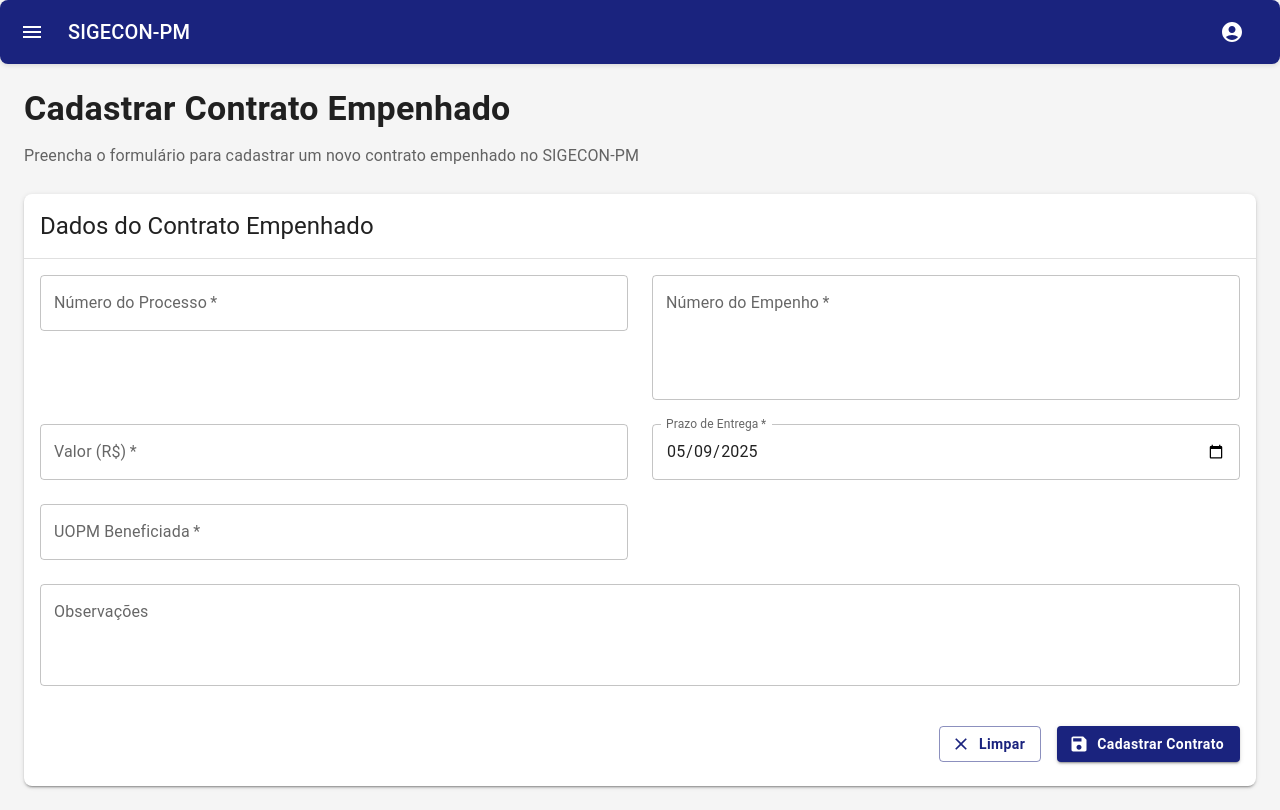
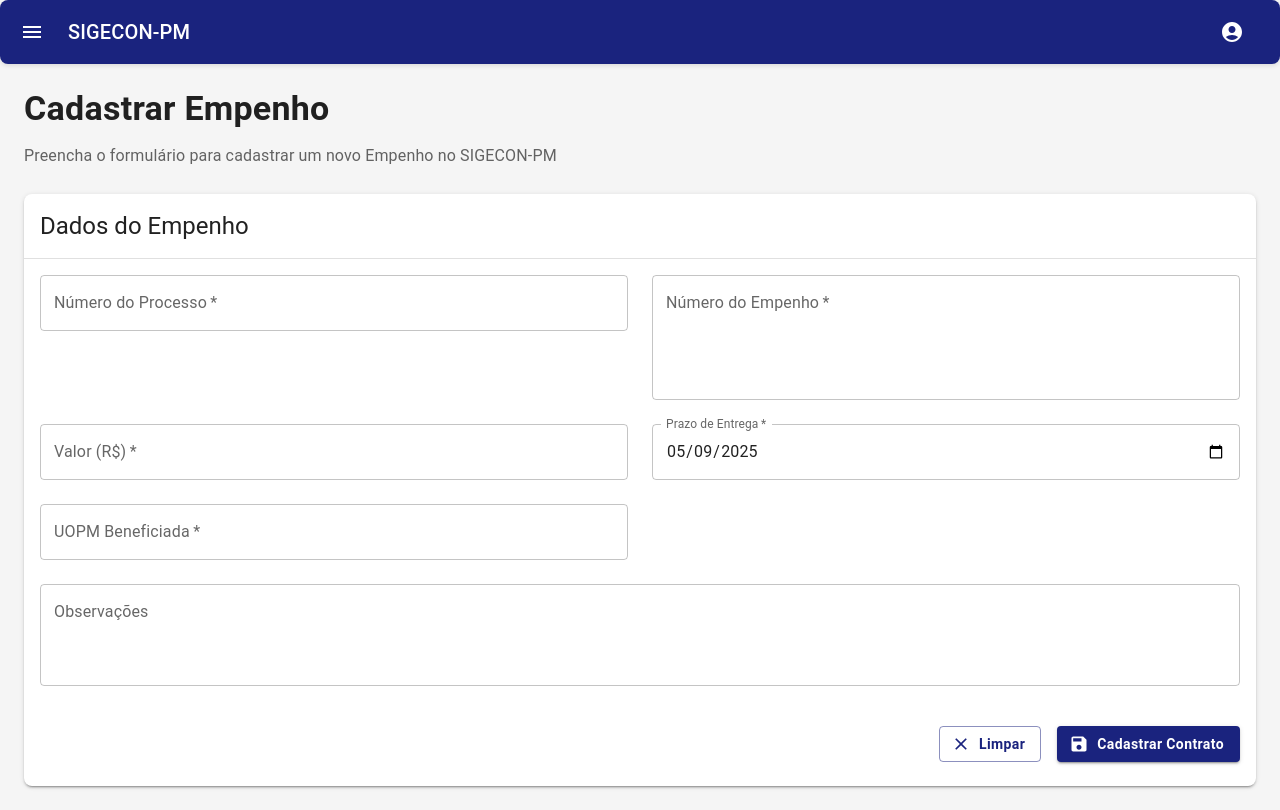
Before and after one commit to williamscaramuzzi/sigecon-pm, a React (Vite) app: page /cadastrar_contratos_empenhados in a window 1280 px wide. Built offline with nearby package versions, Linux system fonts and the light colour scheme; no server answers; the database is empty; sample sign-in values are in the browser's storage.

Commit message:
corrigido o nome contratos empenhados para empenho

```diff
--- a/src/pages/CadastrarContratosEmpenhados.tsx
+++ b/src/pages/CadastrarContratosEmpenhados.tsx
@@ -21,8 +21,8 @@ import { doc, setDoc } from 'firebase/firestore';
 import { db } from '../config/firebase';
 import { formatarMoeda } from './Helpers';
 
-// Interface para o contrato empenhado
-interface ContratoEmpenhado {
+// Interface para o Empenho
+interface Empenho {
   num_processo: string;
   num_empenho: string;
   valor: number;
@@ -71,7 +71,7 @@ const CadastrarContratosEmpenhados: React.FC = () => {
     setLoading(true);
 
     try {
-      const contratoEmpenhado: ContratoEmpenhado = {
+      const contratoEmpenhado: Empenho = {
         num_processo: numProcesso,
         num_empenho: numEmpenho,
         valor: Number(valor.replace(/\./g, '').replace(',', '.')),
@@ -87,13 +87,13 @@ const CadastrarContratosEmpenhados: React.FC = () => {
       const novoDocRef = doc(db, "contratos_empenhados", docId);
       await setDoc(novoDocRef, contratoEmpenhado);
 
-      setSnackbarMessage('Contrato empenhado cadastrado com sucesso!');
+      setSnackbarMessage('Empenho cadastrado com sucesso!');
       setSnackbarSeverity('success');
       setSnackbarOpen(true);
       handleClear();
     } catch (error) {
-      console.error('Erro ao cadastrar contrato empenhado:', error);
-      setSnackbarMessage('Erro ao cadastrar contrato empenhado. Tente novamente.');
+      console.error('Erro ao cadastrar Empenho:', error);
+      setSnackbarMessage('Erro ao cadastrar Empenho. Tente novamente.');
       setSnackbarSeverity('error');
       setSnackbarOpen(true);
     } finally {
@@ -104,16 +104,16 @@ const CadastrarContratosEmpenhados: React.FC = () => {
   return (
     <Box>
       <Typography variant="h4" component="h1" gutterBottom>
-        Cadastrar Contrato Empenhado
+        Cadastrar Empenho
       </Typography>
 
       <Typography variant="subtitle1" gutterBottom color="text.secondary">
-        Preencha o formulário para cadastrar um novo contrato empenhado no SIGECON-PM
+        Preencha o formulário para cadastrar um novo Empenho no SIGECON-PM
       </Typography>
 
       <Card elevation={2} sx={{ mt: 3 }}>
         <CardHeader
-          title="Dados do Contrato Empenhado"
+          title="Dados do Empenho"
           titleTypographyProps={{ variant: 'h5' }}
         />
         <Divider />
@@ -193,7 +193,7 @@ const CadastrarContratosEmpenhados: React.FC = () => {
                   label="Observações"
                   value={observacoes}
                   onChange={(e) => setObservacoes(e.target.value)}
-                  placeholder="Observações adicionais sobre o contrato empenhado"
+                  placeholder="Observações adicionais sobre o Empenho"
                   variant="outlined"
                 />
               </Grid>
```
